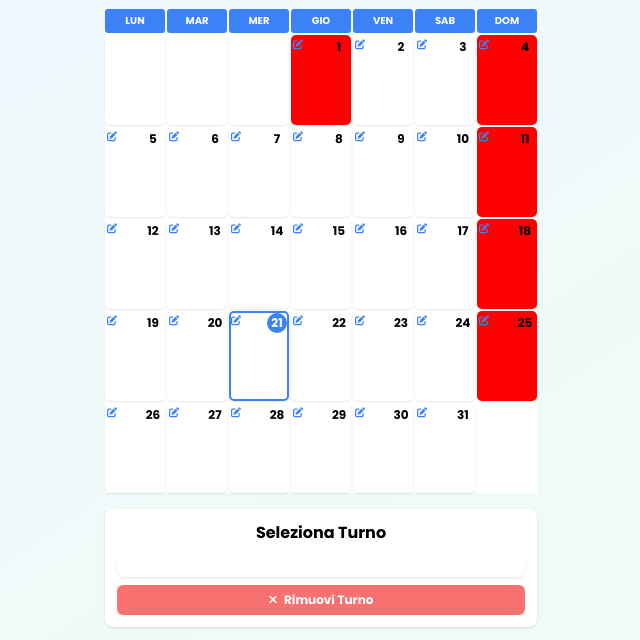
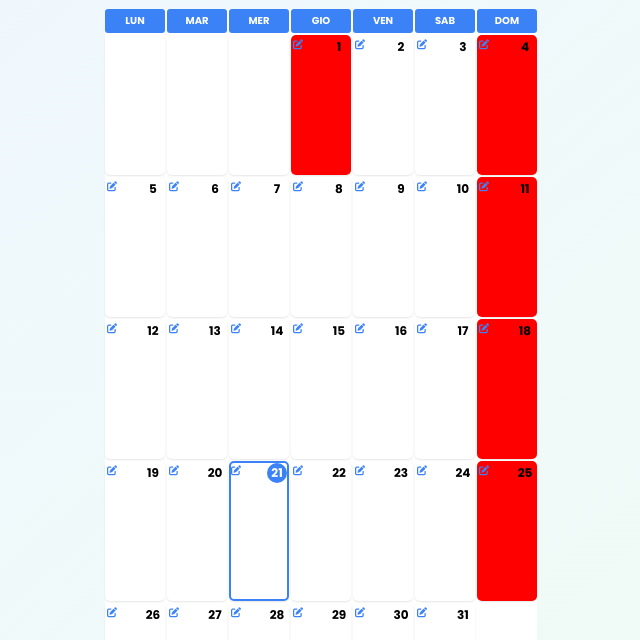
Before and after one commit to Jabo86/appturnipro, a plain HTML site: page index.html in a window 1280 px wide. Shown: the part 111-751 px from the top of the page, without its empty margins (319-959 px from the left). Drawn offline with nearby package versions, Linux system fonts and the light colour scheme; some icons are missing.

Commit message:
Update styles.css

```diff
--- a/styles.css
+++ b/styles.css
@@ -37,17 +37,17 @@ body {
 /* Calendario principale - Modificato per essere responsive */
 .grid-cal {
     display: grid;
-    grid-template-columns: repeat(7, 1fr); /* Colonne proporzionali invece di 60px fissi */
+    grid-template-columns: repeat(7, 1fr);
     gap: 2px;
     background-color: white;
-    width: 100%; /* Adatta alla larghezza del contenitore */
-    max-width: 100%; /* Non supera lo schermo */
+    width: 100%;
+    max-width: 100%;
     margin: 0 auto;
 }
 
 .day-header {
     height: 24px;
-    font-size: clamp(8px, 2.5vw, 10px); /* Font responsive */
+    font-size: clamp(8px, 2.5vw, 10px);
     line-height: 24px;
     text-align: center;
     background-color: #3b82f6;
@@ -60,8 +60,8 @@ body {
 }
 
 .day-cell {
-    width: 100%; /* Adatta alla colonna */
-    aspect-ratio: 1 / 1.5; /* Rapporto altezza/larghezza per celle */
+    width: 100%;
+    height: 140px; /* Aumentato per ospitare 5 turni + nota */
     padding: 2px;
     display: flex;
     flex-direction: column;
@@ -70,7 +70,7 @@ body {
     background-color: white;
     border-radius: 5px;
     box-shadow: 0 1px 2px rgba(0,0,0,0.1);
-    font-size: clamp(8px, 2vw, 10px); /* Font responsive */
+    font-size: clamp(8px, 2vw, 10px);
     position: relative;
     overflow: hidden;
     cursor: pointer;
@@ -557,7 +557,7 @@ body {
 
 .annual-container {
     display: grid;
-    grid-template-columns: 1fr; /* Una colonna su smartphone */
+    grid-template-columns: 1fr;
     gap: 16px;
     margin-bottom: 20px;
 }
@@ -618,7 +618,6 @@ body {
 
     .day-cell {
         font-size: 8px;
-        aspect-ratio: 1 / 1.2;
     }
 
     .day-number {
```
